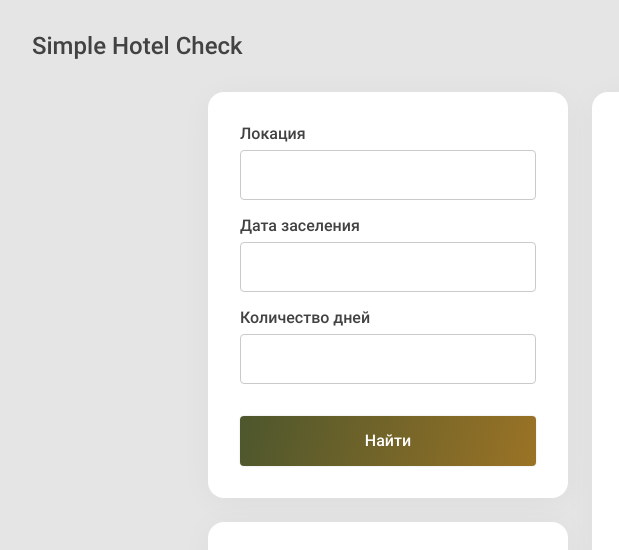
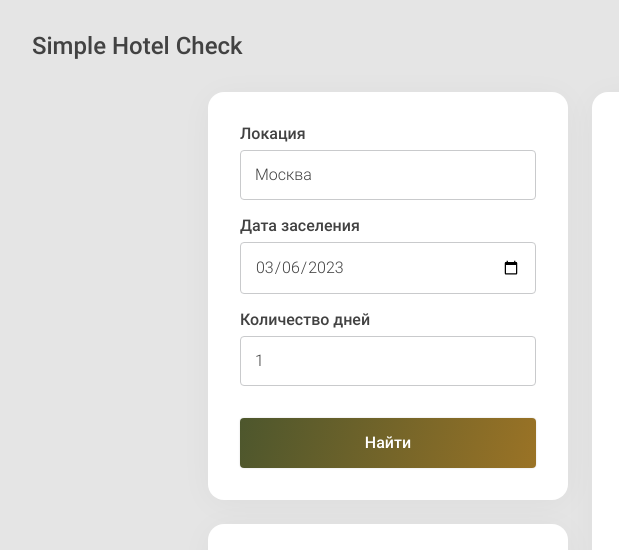
Before and after one commit to vlrtyan/hotels, a React app: page / in a window 1280 px wide. Shown: the top 550 px of the page, 0-619 px from the left. Built offline with nearby package versions, Linux system fonts and the light colour scheme.

Commit message:
feat: search form

```diff
--- a/src/components/SearchForm/SearchForm.css
+++ b/src/components/SearchForm/SearchForm.css
@@ -34,6 +34,10 @@
   transition: 0.5s;
 }
 
+.search__input:nth-of-type(2) {
+  cursor: pointer;
+}
+
 .search__input:focus {
   border: 1px solid #41522E;
 }
@@ -66,7 +70,7 @@
   bottom: 0;
   left: 0;
   opacity: 0;
-  transition: 0.5s;
+  transition: 0.2s;
 }
 
 .search__button:hover:after {
--- a/src/components/SearchForm/SearchForm.js
+++ b/src/components/SearchForm/SearchForm.js
@@ -1,15 +1,69 @@
+import React from "react";
 import "./SearchForm.css";
+// import { validation } from "../../utils/validation";
 
-function SearchForm() {
+function SearchForm({ handleSearch }) {
+  const today = new Date().toISOString().split("T")[0];
+  const [formData, setFormData] = React.useState({
+    city: "Москва",
+    date: today,
+    days: "1",
+  });
+  // const [errors, setErrors] = React.useState({ city: "", date: "", days: "" });
+  // const isValid = errors.email === undefined && errors.password === undefined;
+
+  const handleChange = (e) => {
+    const { name, value } = e.target;
+    setFormData({
+      ...formData,
+      [name]: value,
+    });
+    // setErrors({ ...errors, [name]: validation(name, value) });
+  };
+
+  const handleSubmit = (e) => {
+    e.preventDefault();
+    handleSearch(formData);
+  };
+
   return (
-    <form className="search">
+    <form className="search" lang="ru" onSubmit={handleSubmit}>
       <label className="search__label">Локация</label>
-      <input className="search__input" />
+      <input
+        className="search__input"
+        type="text"
+        name="city"
+        id="city"
+        onChange={handleChange}
+        value={formData.city}
+        required
+      />
       <label className="search__label">Дата заселения</label>
-      <input className="search__input" />
+      <input
+        className="search__input"
+        type="date"
+        name="date"
+        id="date"
+        onChange={handleChange}
+        value={formData.date}
+        required
+      />
       <label className="search__label">Количество дней</label>
-      <input className="search__input" />
-      <button className="search__button" type="button">
+      <input
+        className="search__input"
+        type="number"
+        name="days"
+        id="days"
+        onChange={handleChange}
+        value={formData.days}
+        required
+      />
+      <button
+        className="search__button"
+        type="button"
+        onSubmit={handleSubmit}
+        // disabled={!isValid}
+      >
         <span className="span_type_search-button">Найти</span>
       </button>
     </form>
--- a/src/index.js
+++ b/src/index.js
@@ -4,12 +4,24 @@ import "./index.css";
 import "./vendor/normalize.css";
 import App from "./components/App/App";
 import { HashRouter } from "react-router-dom";
+// import { Provider } from "react-redux";
+// import { compose, createStore } from "redux";
+// import reducers from "./redux/reducers";
+
+// const store = createStore(
+//   reducers,
+//   compose(
+//     window.__REDUX_DEVTOOLS_EXTENSION__ && window.__REDUX_DEVTOOLS_EXTENSION__()
+//   )
+// );
 
 const root = ReactDOM.createRoot(document.getElementById("root"));
 root.render(
   <HashRouter>
     <React.StrictMode>
-      <App />
+      {/* <Provider store={store}> */}
+        <App />
+      {/* </Provider> */}
     </React.StrictMode>
   </HashRouter>
 );
--- /dev/null
+++ b/src/utils/validation.js
@@ -0,0 +1,23 @@
+import validator from "validator";
+
+const nameSymbols = /^[a-zA-Zа-яёА-ЯЁ\s-]+$/;
+
+export const validation = (name, value) => {
+  if (name === "city") {
+    if (!value) {
+      return "Поле не может быть пустым";
+    } else if (!nameSymbols.test(value)) {
+      return "Поле содержит недопустимые символы";
+    }
+  } else if (name === "date") {
+    if (!value) {
+      return "Поле не может быть пустым";
+    }
+  } else if (name === "days") {
+    if (!value) {
+      return "Поле не может быть пустым";
+    } else if (typeof value !== Number) {
+      return "Поле должно содержать число";
+    }
+  }
+};
```
Also changed, not shown: package.json (+5 -3 lines), 1 other file.
